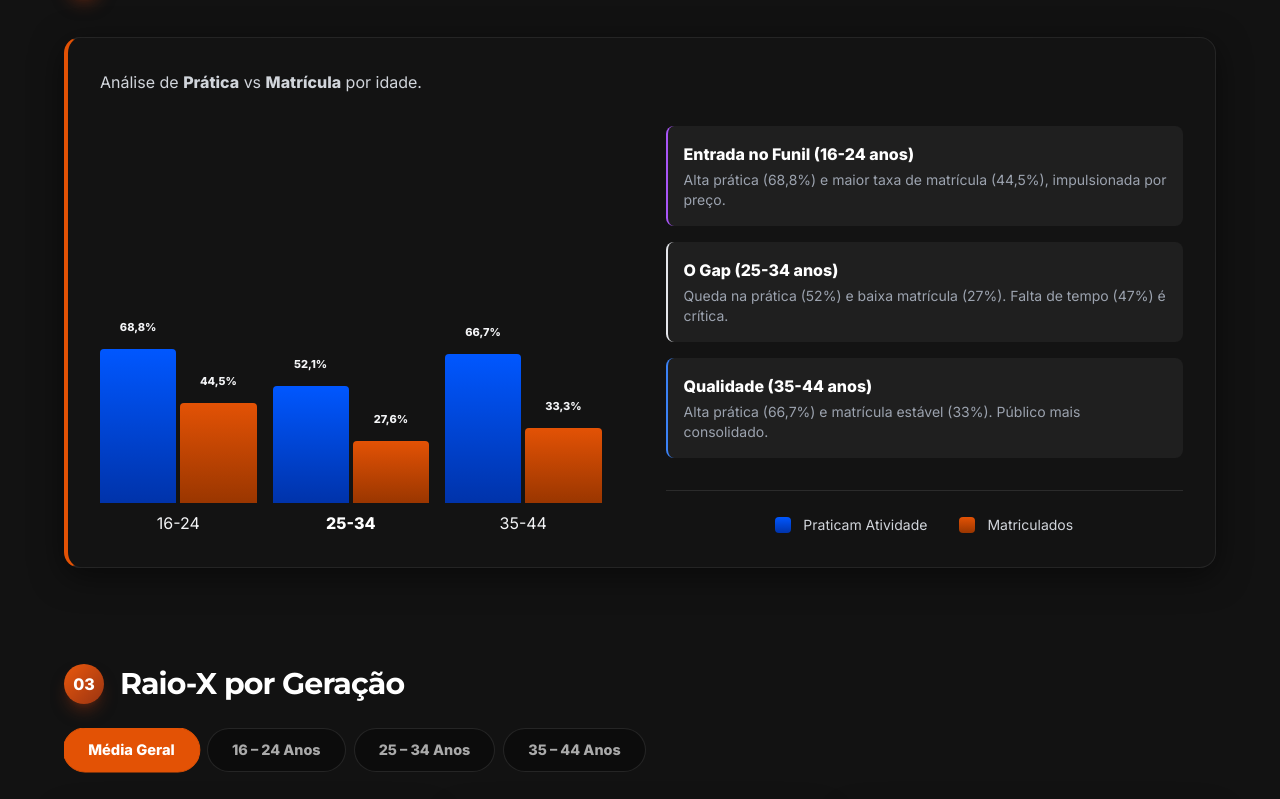
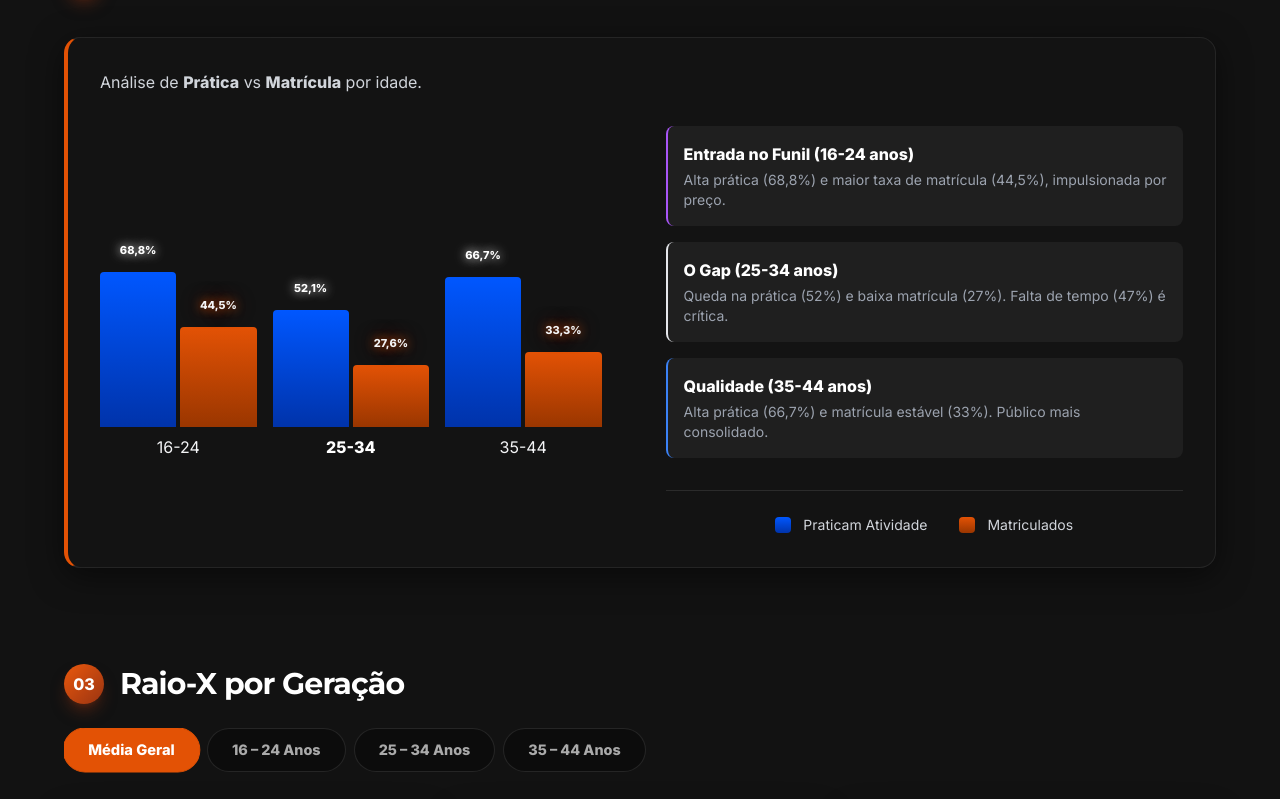
Before and after one commit to GiuntiniX/bluefittest, a plain HTML site: page Franca.html in a window 1280 px wide. Shown: the part 1081-1880 px from the top of the page. Drawn offline with nearby package versions, Linux system fonts and the light colour scheme; animation ran at ten frames a second.

Commit message:
Update Franca.html

```diff
--- a/Franca.html
+++ b/Franca.html
@@ -31,7 +31,7 @@
             100% { transform: translateX(150%); }
         }
 
-        /* TEXT GLOW */
+        /* TEXT GLOW - BRILHO NOS NÚMEROS E % */
         .glow-text-white { text-shadow: 0 0 10px rgba(255, 255, 255, 0.8), 0 0 20px rgba(255, 255, 255, 0.4); }
         .glow-text-orange { text-shadow: 0 0 10px rgba(227, 82, 5, 0.9), 0 0 20px rgba(227, 82, 5, 0.5); }
         .glow-text-blue { text-shadow: 0 0 10px rgba(0, 87, 255, 0.9), 0 0 20px rgba(0, 87, 255, 0.5); }
@@ -256,11 +256,10 @@
                 </div>
                 <div class="glass-panel p-8">
                     <p class="text-gray-300 mb-8 max-w-3xl">Análise de <strong>Prática</strong> vs <strong>Matrícula</strong> por idade.</p>
-                    <div class="grid lg:grid-cols-2 gap-12 items-end">
-                        <div class="h-64 flex items-end justify-between gap-4 w-full pr-4 chart-container">
-                            <div class="chart-bar-group flex-1 group relative justify-between h-full"><div class="flex items-end gap-1 h-full w-full justify-center pb-2"><div class="flex-1 bg-blue-gradient rounded-t chart-bar" style="height: 68.8%;"><span class="bar-label">68,8%</span></div><div class="flex-1 bg-orange-gradient rounded-t chart-bar" style="height: 44.5%;"><span class="bar-label">44,5%</span></div></div><div class="chart-label">16-24</div></div>
-                            <div class="chart-bar-group flex-1 group relative justify-between h-full"><div class="flex items-end gap-1 h-full w-full justify-center pb-2"><div class="flex-1 bg-blue-gradient rounded-t chart-bar" style="height: 52.1%;"><span class="bar-label">52,1%</span></div><div class="flex-1 bg-orange-gradient rounded-t chart-bar" style="height: 27.6%;"><span class="bar-label">27,6%</span></div></div><div class="chart-label font-bold text-white">25-34</div></div>
-                            <div class="chart-bar-group flex-1 group relative justify-between h-full"><div class="flex items-end gap-1 h-full w-full justify-center pb-2"><div class="flex-1 bg-blue-gradient rounded-t chart-bar" style="height: 66.7%;"><span class="bar-label">66,7%</span></div><div class="flex-1 bg-orange-gradient rounded-t chart-bar" style="height: 33.3%;"><span class="bar-label">33,3%</span></div></div><div class="chart-label">35-44</div></div>
+                    <div class="grid lg:grid-cols-2 gap-12 items-center"> <div class="h-64 flex items-end justify-between gap-4 w-full pr-4 chart-container">
+                            <div class="chart-bar-group flex-1 group relative justify-between h-full"><div class="flex items-end gap-1 h-full w-full justify-center pb-2"><div class="flex-1 bg-blue-gradient rounded-t chart-bar" style="height: 68.8%;"><span class="bar-label text-white glow-text-white">68,8%</span></div><div class="flex-1 bg-orange-gradient rounded-t chart-bar" style="height: 44.5%;"><span class="bar-label text-terra-orange glow-text-orange">44,5%</span></div></div><div class="chart-label">16-24</div></div>
+                            <div class="chart-bar-group flex-1 group relative justify-between h-full"><div class="flex items-end gap-1 h-full w-full justify-center pb-2"><div class="flex-1 bg-blue-gradient rounded-t chart-bar" style="height: 52.1%;"><span class="bar-label text-white glow-text-white">52,1%</span></div><div class="flex-1 bg-orange-gradient rounded-t chart-bar" style="height: 27.6%;"><span class="bar-label text-terra-orange glow-text-orange">27,6%</span></div></div><div class="chart-label font-bold text-white">25-34</div></div>
+                            <div class="chart-bar-group flex-1 group relative justify-between h-full"><div class="flex items-end gap-1 h-full w-full justify-center pb-2"><div class="flex-1 bg-blue-gradient rounded-t chart-bar" style="height: 66.7%;"><span class="bar-label text-white glow-text-white">66,7%</span></div><div class="flex-1 bg-orange-gradient rounded-t chart-bar" style="height: 33.3%;"><span class="bar-label text-terra-orange glow-text-orange">33,3%</span></div></div><div class="chart-label">35-44</div></div>
                         </div>
                         <div>
                              <ul class="space-y-4">
@@ -394,7 +393,7 @@
         };
 
         const incomeData = {
-            renda510: { stats: [ { label: "Praticam", value: "61,4%", sub: "Sim" }, { label: "Matrícula", value: "38,1%", sub: "Ativos" }, { label: "Intenção", value: "37,7%", sub: "Positiva" }, { label: "Barreira", value: "28,4%", sub: "Tempo" } ], list: [ "<strong>Perfil:</strong> Estudantes, Autônom, Pedreiros.", "<strong>Marcas:</strong> Smart Fit (10,6%), Panobianco (3,1%).", "<strong>Objetivo:</strong> Emagrecimento (12,4%) e Massa (8,6%)." ] },
+            renda510: { stats: [ { label: "Praticam", value: "61,4%", sub: "Sim" }, { label: "Matrícula", value: "38,1%", sub: "Ativos" }, { label: "Intenção", value: "37,7%", sub: "Positiva" }, { label: "Barreira", value: "28,4%", sub: "Tempo" } ], list: [ "<strong>Perfil:</strong> Estudantes, Autônomos, Pedreiros.", "<strong>Marcas:</strong> Smart Fit (10,6%), Panobianco (3,1%).", "<strong>Objetivo:</strong> Emagrecimento (12,4%) e Massa (8,6%)." ] },
             renda10plus: { stats: [ { label: "Praticam", value: "62,4%", sub: "Sim" }, { label: "Matrícula", value: "34,6%", sub: "Ativos" }, { label: "Intenção", value: "37,6%", sub: "Positiva" }, { label: "Barreira", value: "38,6%", sub: "Tempo" } ], list: [ "<strong>Frequência:</strong> Baixa frequência declarada.", "<strong>Outdoor:</strong> Corrida (34,6%) e Caminhada (30,7%).", "<strong>Insight:</strong> Público com dinheiro mas sem tempo." ] }
         };
 
```
